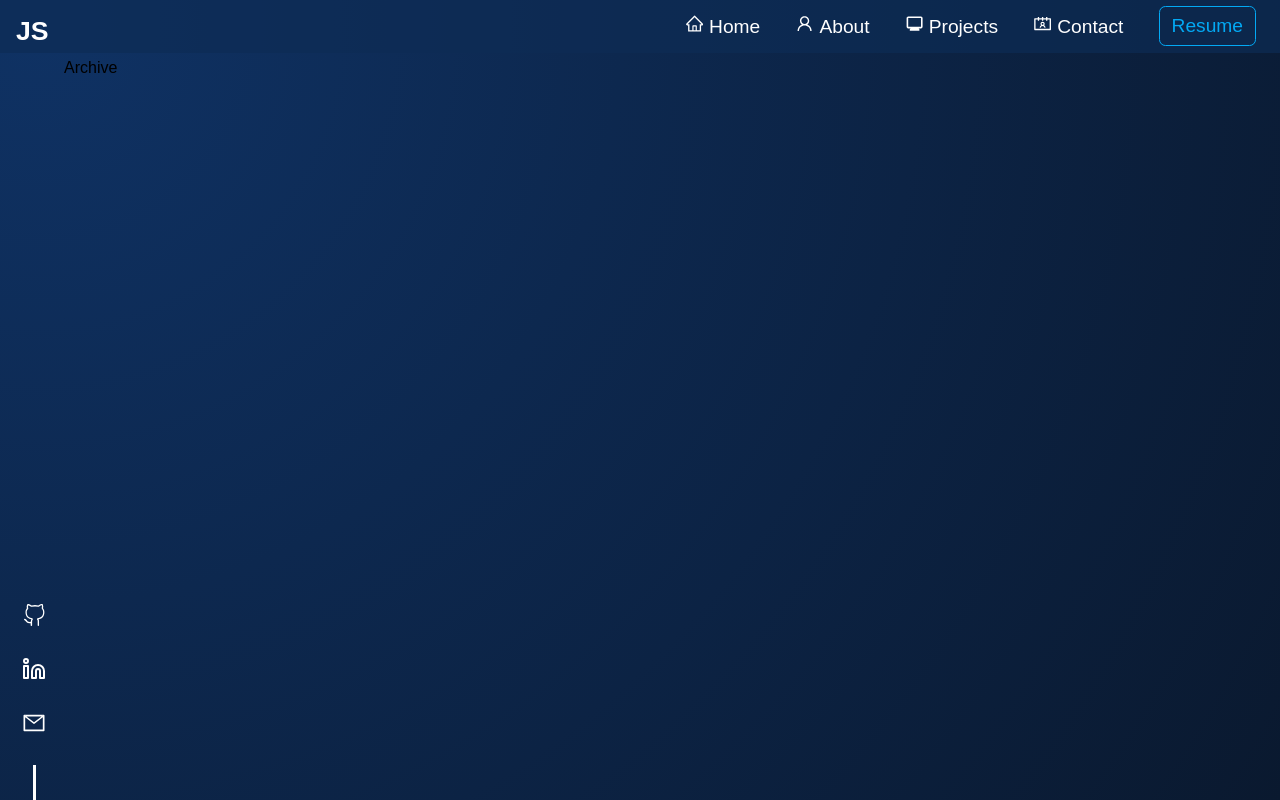
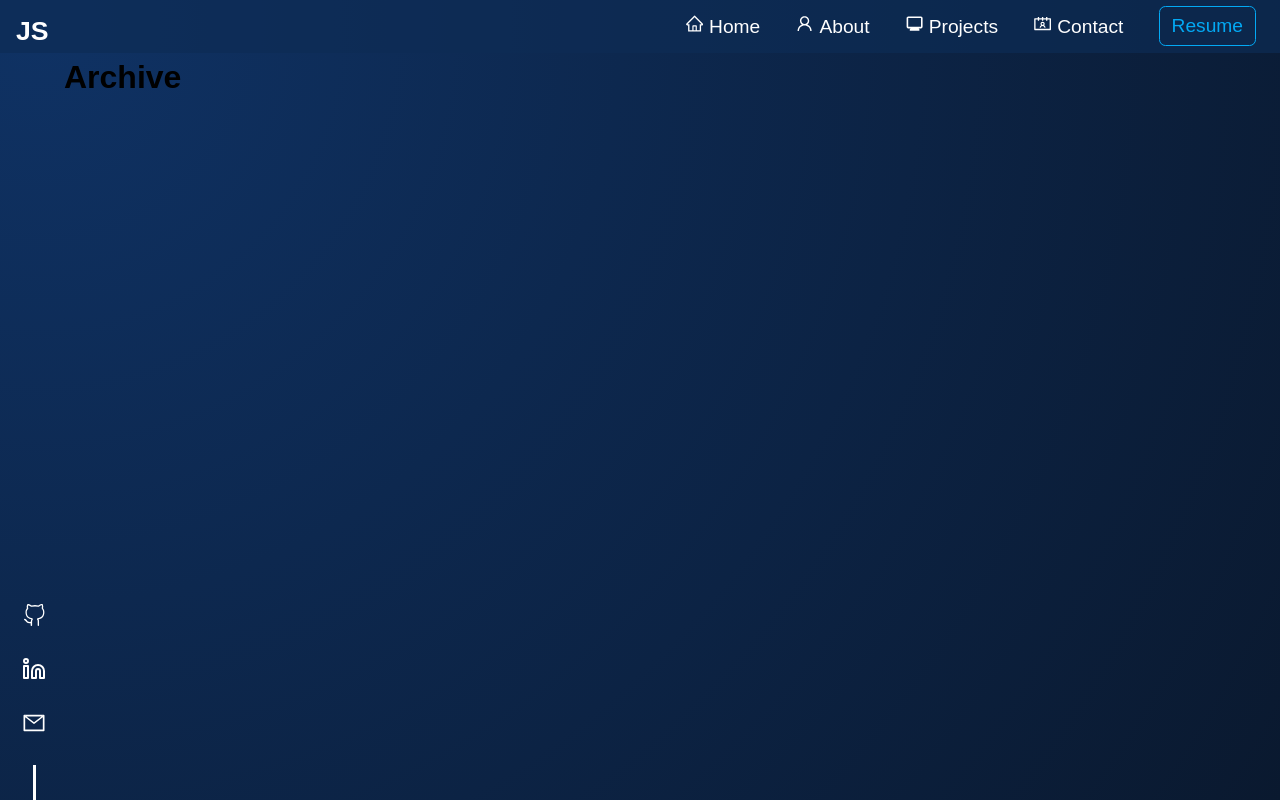
Before and after one commit to JSchoonbrood/Portfolio, a React (Create React App) app: page /archive in a window 1280 px wide. Built offline with nearby package versions, Linux system fonts and the light colour scheme.

Commit message:
Import table component

```diff
--- a/src/components/archive/index.tsx
+++ b/src/components/archive/index.tsx
@@ -1,8 +1,13 @@
 import React from 'react'
+import Table from "./components/Table"
 
 const Archive = () => {
   return (
-    <div>Archive</div>
+    <div>
+      <h1>Archive</h1>
+      <Table />
+    </div>
+
   )
 }
 
```
